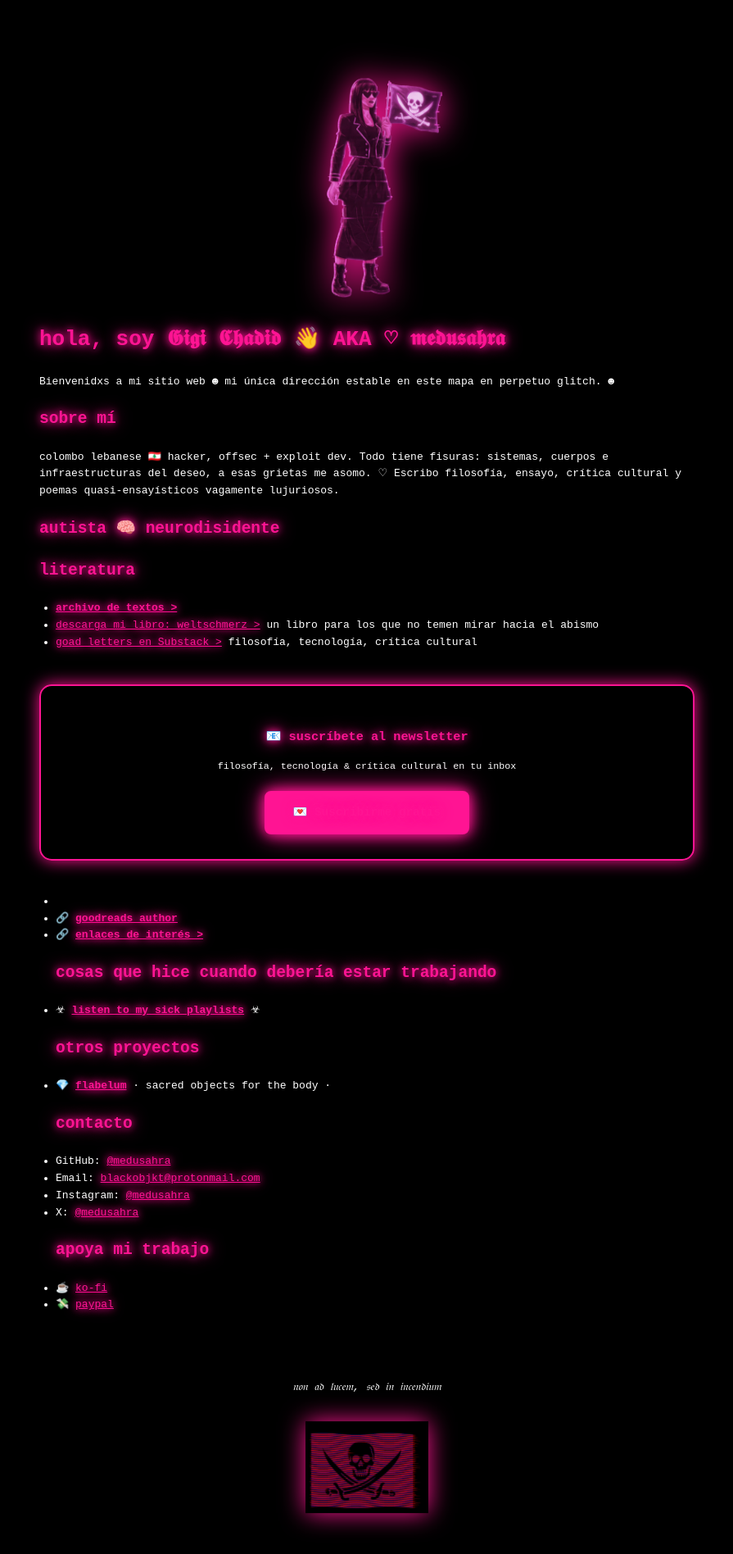
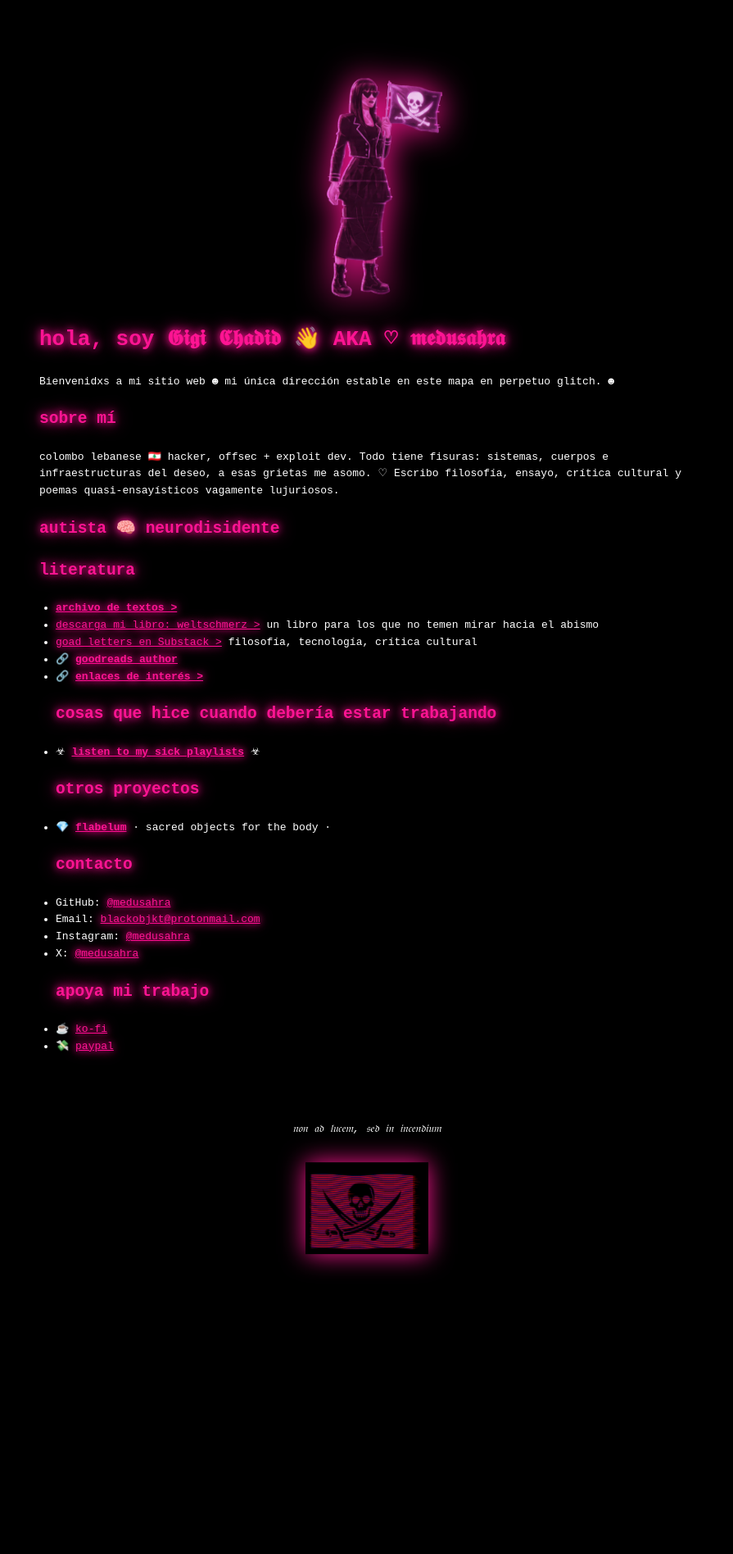
Before and after one commit to medusahra/medusahra.github.io, a Jekyll site: the page built from index.md, in a window 1280 px wide. Shown: the whole page at 82% size, without its empty margins (192-1087 px from the left). Built offline with Jekyll 4.4.1, drawn with Linux system fonts in a browser that asks for light colours; after the commit the page ends 1580 px from its top, so only the background shows below that.

Commit message:
Update index.md

```diff
--- a/index.md
+++ b/index.md
@@ -15,25 +15,6 @@ Escribo filosofía, ensayo, crítica cultural y poemas quasi-ensayísticos vagam
 - **[archivo de textos >](/archive.html)**
 - [descarga mi libro: weltschmerz >](/2025/11/11/weltschmerz.html) un libro para los que no temen mirar hacia el abismo
 - <a href="https://goadletter.substack.com/" target="_blank">goad letters en Substack ></a> filosofía, tecnología, crítica cultural
-<div style="text-align: center; margin: 40px 0; padding: 30px; border: 2px solid #ff1493; border-radius: 15px; box-shadow: 0 0 20px #ff1493;">
-  <h3 style="margin-bottom: 15px;">📧 suscríbete al newsletter</h3>
-  <p style="margin-bottom: 20px; font-size: 0.9em;">filosofía, tecnología & crítica cultural en tu inbox</p>
-  <a href="https://goadletter.substack.com/subscribe" target="_blank" style="
-    display: inline-block;
-    padding: 15px 35px;
-    background: #ff1493;
-    color: #000000;
-    text-decoration: none;
-    font-weight: bold;
-    font-size: 1.1em;
-    border-radius: 8px;
-    box-shadow: 0 0 15px #ff1493, 0 0 30px #ff1493;
-    transition: all 0.3s;
-  " onmouseover="this.style.boxShadow='0 0 25px #ff1493, 0 0 50px #ff1493'" onmouseout="this.style.boxShadow='0 0 15px #ff1493, 0 0 30px #ff1493'">
-    💌 Suscribirme gratis
-  </a>
-</div>
--
 - 🔗 **<a href="https://www.goodreads.com/author/show/52505402.Giovanna_Chadid" target="_blank">goodreads author</a>**
 - 🔗 **[enlaces de interés >](/enlaces.html)**
 ## cosas que hice cuando debería estar trabajando
```
